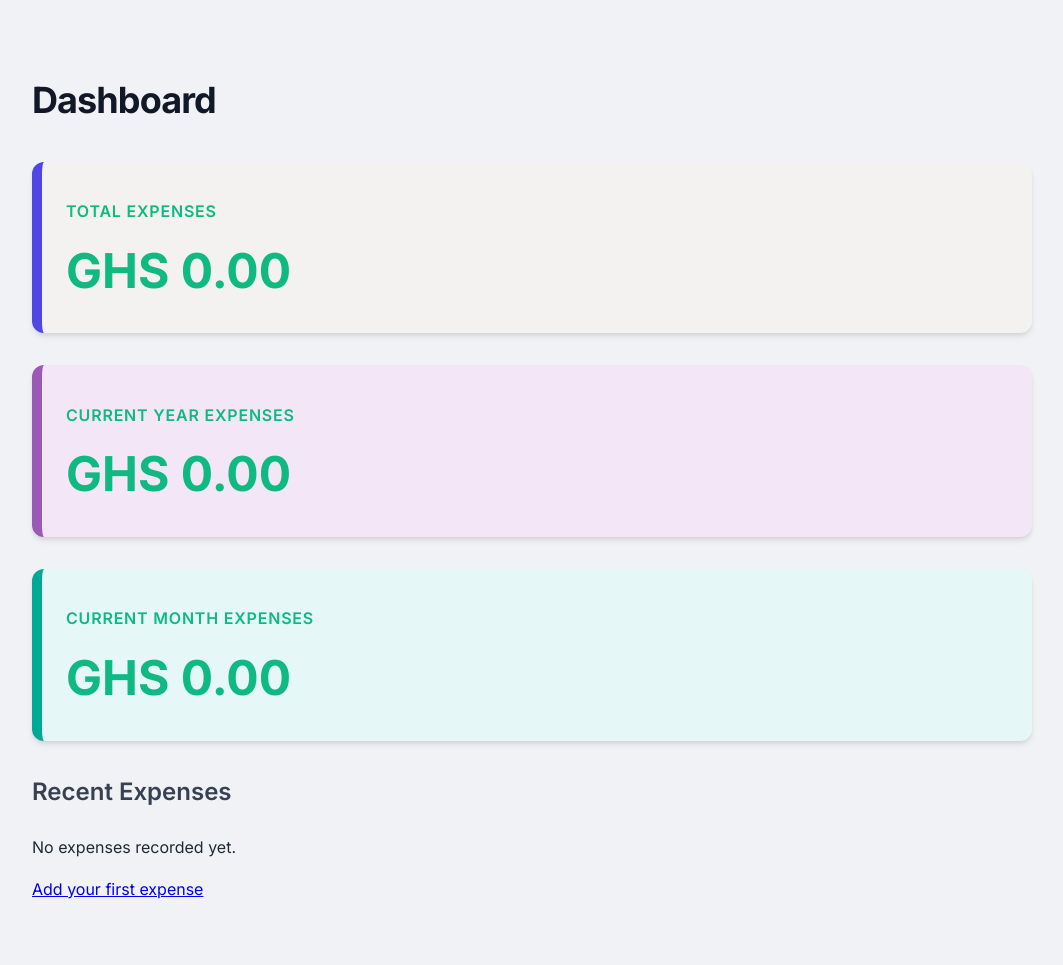
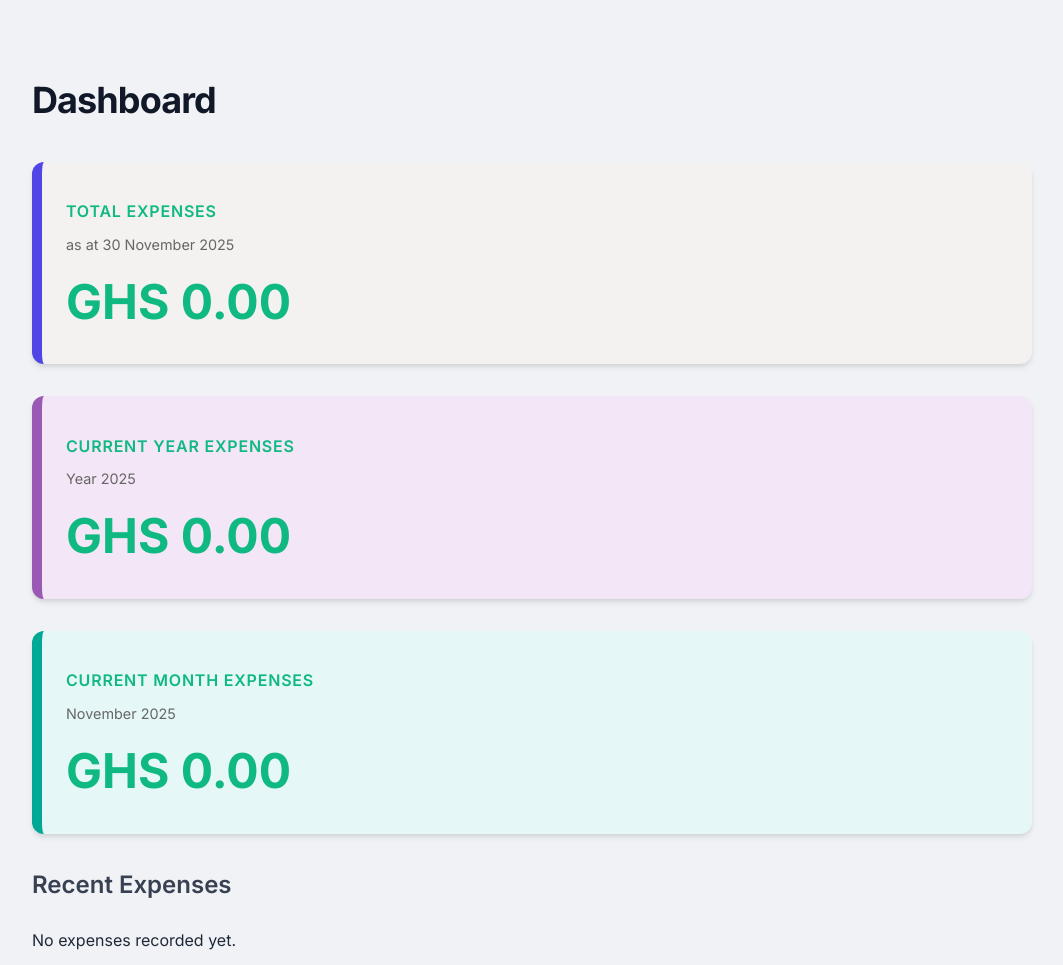
Before and after one commit to NANA-PREMPEH/FinancialTracker, a Flask app: page / in a window 1280 px wide. Shown: the part 65-1030 px from the top of the page, without its empty margins (108-1171 px from the left). Run offline with Flask 3, Linux system fonts and the light colour scheme; parts of the project's set-up code (start-up, migrations or seed data) failed here and were passed over.

Commit message:
adding expenses to the dashboard

```diff
--- a/app/routes.py
+++ b/app/routes.py
@@ -70,6 +70,7 @@ def dashboard():
                          total_income=total_income,
                          monthly_expenses=monthly_expenses,
                          yearly_expenses=yearly_expenses,
+                         current_date=now,
                          budget_alerts=budget_alerts)
 
 # ===== TRANSACTIONS =====
--- a/app/templates/dashboard.html
+++ b/app/templates/dashboard.html
@@ -7,16 +7,19 @@
 
 <div class="summary-box" style="background: #f3f2f1; padding: 1.5rem; margin-bottom: 2rem; border-left: 10px solid var(--color-primary);">
     <h2>Total Expenses</h2>
+    <p style="font-size: 0.9rem; color: #666; margin: 0.25rem 0 0.5rem 0;">as at {{ current_date.strftime('%d %B %Y') }}</p>
     <p style="font-size: 3rem; font-weight: bold; margin: 0;">GHS {{ "%.2f"|format(total_expenses) }}</p>
 </div>
 
 <div class="summary-box" style="background: #f3e6f7; padding: 1.5rem; margin-bottom: 2rem; border-left: 10px solid #9b59b6;">
     <h2>Current Year Expenses</h2>
+    <p style="font-size: 0.9rem; color: #666; margin: 0.25rem 0 0.5rem 0;">Year {{ current_date.strftime('%Y') }}</p>
     <p style="font-size: 3rem; font-weight: bold; margin: 0;">GHS {{ "%.2f"|format(yearly_expenses) }}</p>
 </div>
 
 <div class="summary-box" style="background: #e6f7f7; padding: 1.5rem; margin-bottom: 2rem; border-left: 10px solid #00a896;">
     <h2>Current Month Expenses</h2>
+    <p style="font-size: 0.9rem; color: #666; margin: 0.25rem 0 0.5rem 0;">{{ current_date.strftime('%B %Y') }}</p>
     <p style="font-size: 3rem; font-weight: bold; margin: 0;">GHS {{ "%.2f"|format(monthly_expenses) }}</p>
 </div>
 
```
